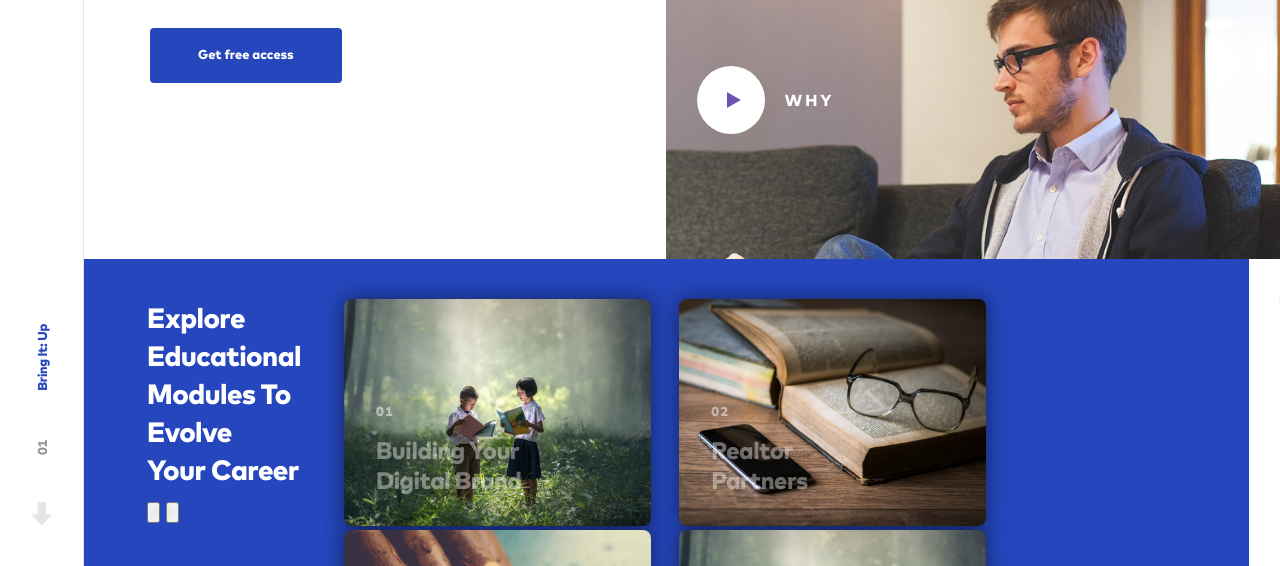
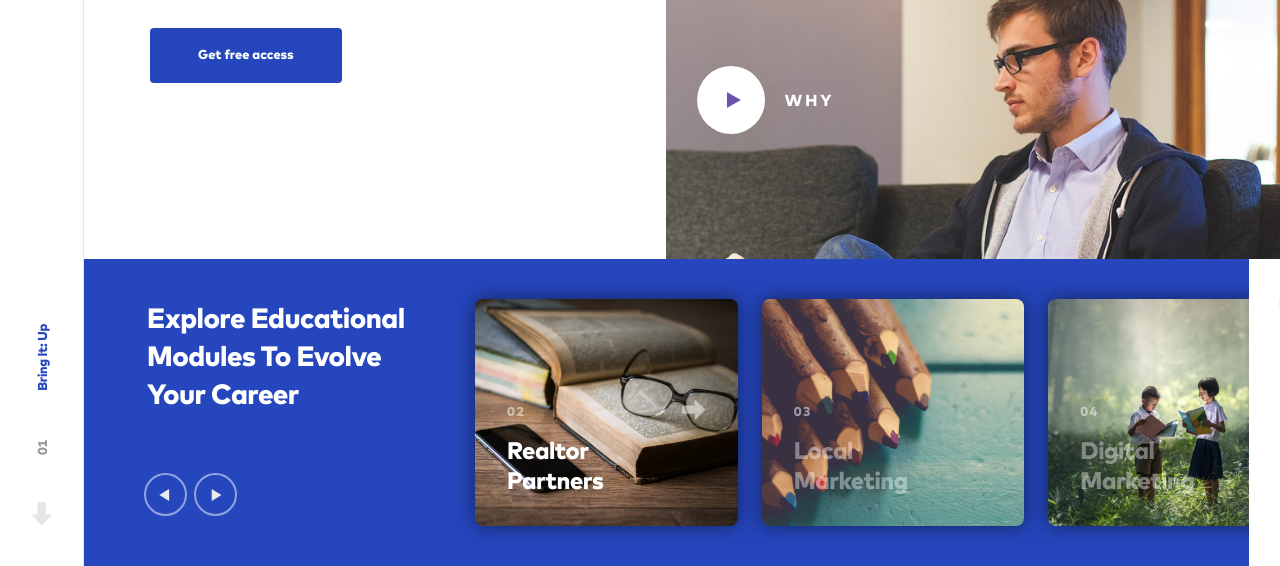
Before and after one commit to MaximDmitriev/Loan, a plain HTML site: page index.html in a window 1280 px wide. Both pictures are taken after a click on the button 153 px from the left and 746 px from the top of the page. Shown: the part 234-800 px from the top of the page. Drawn offline with Linux system fonts and the light colour scheme.

Commit message:
слайдер на первом экране

```diff
--- a/index.html
+++ b/index.html
@@ -75,6 +75,7 @@
                     Your Career
 
                     <!-- мои правки начало-->
+                    <div class="arrow-wrapper">
                         <button type="button" class="slick-prev" id="showupSliderPrev">
                             <div class="play__content">
                                 <svg width="9" height="11" viewBox="0 0 9 11" fill="none" xmlns="http://www.w3.org/2000/svg">
@@ -89,6 +90,7 @@
                                 </svg>
                             </div>
                         </button>
+                    </div>
                     <!-- мои правки конец -->
 
                 </div>
--- a/js/index.js
+++ b/js/index.js
@@ -50,57 +50,75 @@ window.addEventListener('DOMContentLoaded', () => {
 
 
 
-    // Showup slider (убрать в функции показать и скрыть)
+    // Showup slider
 
-    // let showSliderPrevBtn = document.querySelector("#showupSliderPrev"),
-    //     showSliderNextBtn = document.querySelector("#showupSliderNext"),
-    //     showupSlider = document.querySelector(".showup__content-slider"),
-    //     showupSliderCard = showupSlider.querySelectorAll("a"),
-    //     countSlide = 1;
+    let showSliderPrevBtn = document.querySelector("#showupSliderPrev"),
+        showSliderNextBtn = document.querySelector("#showupSliderNext"),
+        showupSlider = document.querySelector(".showup__content-slider"),
+        showupSliderCard = showupSlider.querySelectorAll("a"),
+        showUpHelper = [];
 
-    // showupSliderCard.forEach((item) =>  {
-    //     item.style.display = "none";
-    //     item.classList.remove("card-active");
-    // });
+    showupSlider.style.display = "flex";
 
-    // showupSliderCard[0].style.display = "block";
-    // showupSliderCard[0].classList.add("card-active")
+    for (let i = 0; i < showupSliderCard.length; i++) {
+        showupSliderCard[i].style.display = "none";
+        showUpHelper.push(showupSliderCard[i]);
+    }
 
-    // showSliderNextBtn.addEventListener('click', () => {
+    showUpShow();
 
-    //     showupSliderCard.forEach((item) =>  {
-    //         item.style.display = "none";
-    //         item.classList.remove("card-active");
-    //     });
+    function showUpShow() {
 
-    //     showupSliderCard[countSlide].style.display = "block";
-    //     showupSliderCard[countSlide].classList.add("card-active");
+        for (let i = 0; i < 3; i++) {
+            showUpHelper[i].style.order = i;
+            showUpHelper[i].style.display = "inline-block";
+         }
 
-    //     if(countSlide > showupSliderCard.length - 2) {
-    //         countSlide = 0;
+        setTimeout(() => {
+            showUpHelper[0].classList.add("slick-current");
+        }, 20);
+    }
 
-    //     } else{
-    //         countSlide++;
-    //         }
-    // });
+    function showUpHide() {
 
-    // showSliderPrevBtn.addEventListener('click', () => {
 
-    //     showupSliderCard.forEach((item) =>  {
-    //         item.style.display = "none";
-    //         item.classList.remove("card-active");
-    //     });
+        showupSliderCard.forEach((item) => {
+            item.style.display = "none";
+            item.classList.remove("slick-current");
+        });
+        setTimeout(() => {
+            for (let i = 0; i < 3; i++) {
+                showUpHelper[i].classList.remove("slick-current");
+             }
+        }, 50);
+    }
 
-    //     showupSliderCard[countSlide].style.display = "block";
-    //     showupSliderCard[countSlide].classList.add("card-active");
+    function slideRight(){
+        showUpHide();
+        let temp = showUpHelper[showUpHelper.length - 1];
+        showUpHelper.pop();
+        showUpHelper.unshift(temp);
 
-    //     if(countSlide < 1) {
-    //         countSlide = 7;
+        setTimeout(() => {
+            showUpShow();
+        }, 50);
+    }
 
-    //     } else{
-    //         countSlide--;
-    //         }
-    // });
+    function slideLeft(){
+        showUpHide();
+        let temp = showUpHelper[0];
+        showUpHelper.shift();
+        showUpHelper.push(temp);
+
+        setTimeout(() => {
+            showUpShow();
+        }, 50);
+    }
+
+    showSliderNextBtn.addEventListener('click', () => slideRight());
+
+    showSliderPrevBtn.addEventListener('click', () => slideLeft());
+
 
 
     //Differences Lists
@@ -125,7 +143,6 @@ window.addEventListener('DOMContentLoaded', () => {
         parentDiv.children[num].appendChild(cardInfo);
         parentDiv.children[num].children[1].classList.add("card__descr");
         parentDiv.children[num].children[1].innerHTML = "Some descriptions";
-
     }
 
     moreCardsBtn.addEventListener('click', () => {
@@ -323,6 +340,10 @@ window.addEventListener('DOMContentLoaded', () => {
     }
 
     function nextSlide(){
+        modulesCard.forEach((item) => {
+            item.style.display = "none";
+        });
+
         let temp = helper[0];
         helper.shift();
         helper.push(temp);
--- a/sass/_showup.sass
+++ b/sass/_showup.sass
@@ -58,13 +58,10 @@
             font-weight: 900
             letter-spacing: -0.56px
             margin-right: 43px
-        &-slider
-            position: relative
-            width: 2700px //!!!
             .slick-prev
                 position: absolute
-                bottom: 0px
-                left: -330px
+                bottom: 50px
+                left: 60px
                 width: 43px
                 height: 43px
                 border: 2px solid rgba(256,256,256, .5)
@@ -80,8 +77,8 @@
                     transform: translateX(-65%) translateY(-50%)
             .slick-next
                 position: absolute
-                bottom: 0px
-                left: -280px
+                bottom: 50px
+                left: 110px
                 width: 43px
                 height: 43px
                 border: 2px solid rgba(256,256,256, .5)
@@ -95,8 +92,45 @@
                     top: 50%
                     left: 50%
                     transform: translateX(-45%) translateY(-50%)
+        &-slider
+            position: relative
+            width: 860px //!!!
+            // .slick-prev
+            //     position: absolute
+            //     bottom: 0px
+            //     left: -330px
+            //     width: 43px
+            //     height: 43px
+            //     border: 2px solid rgba(256,256,256, .5)
+            //     border-radius: 100%
+            //     background-color: transparent
+            //     cursor: pointer
+            //     svg
+            //         position: absolute
+            //         width: 12px
+            //         height: 12px
+            //         top: 50%
+            //         left: 50%
+            //         transform: translateX(-65%) translateY(-50%)
+            // .slick-next
+            //     position: absolute
+            //     bottom: 0px
+            //     left: -280px
+            //     width: 43px
+            //     height: 43px
+            //     border: 2px solid rgba(256,256,256, .5)
+            //     border-radius: 100%
+            //     background-color: transparent
+            //     cursor: pointer
+            //     svg
+            //         position: absolute
+            //         width: 12px
+            //         height: 12px
+            //         top: 50%
+            //         left: 50%
+            //         transform: translateX(-45%) translateY(-50%)
             .card
-                display: inline-block //!!!
+                // display: inline-block //!!!
                 width: 307px
                 height: 227px
                 border-radius: 8px
```
Also changed, not shown: css/style.css. Lines whose indentation alone changed are shown as unchanged.
